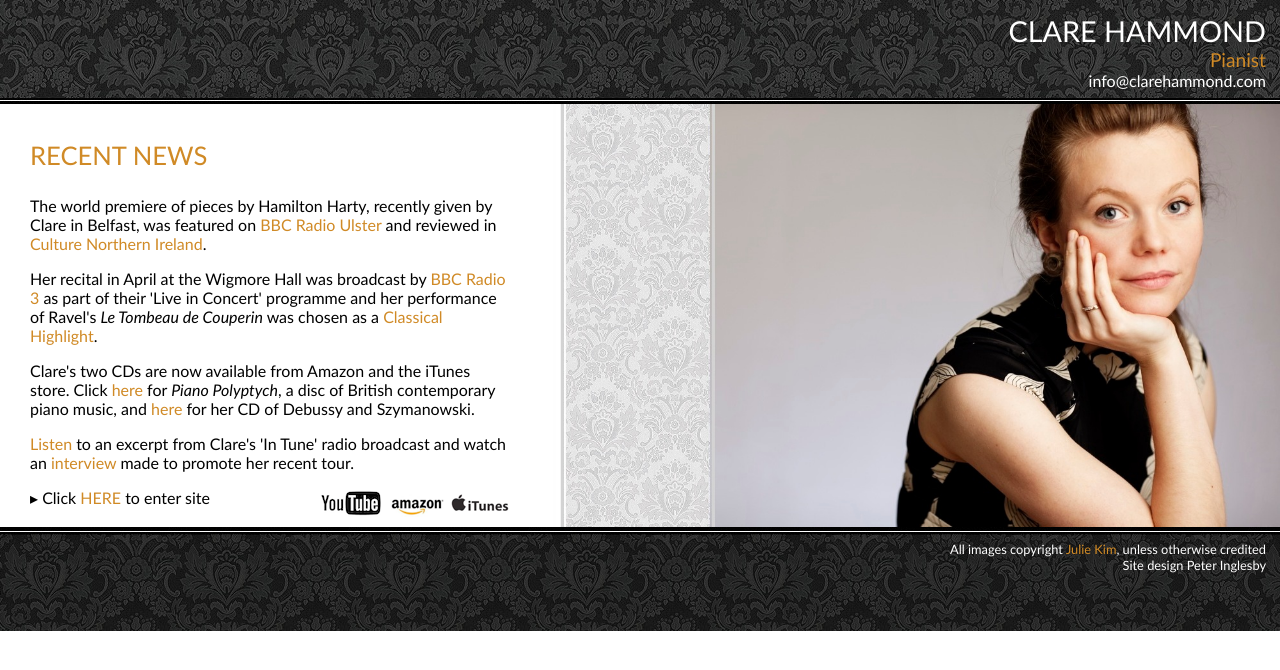
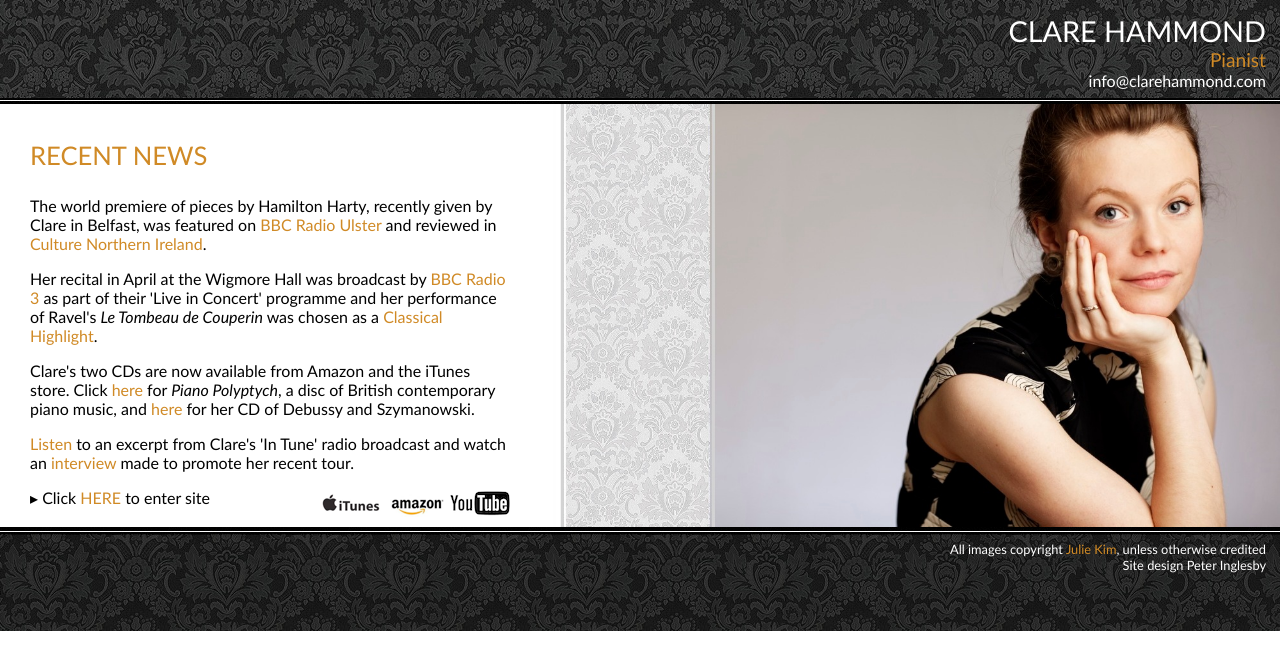
Before and after one commit to hammonc/clarehammond.com, a Jekyll site: the page built from index.html, in a window 1280 px wide. Shown: the top 670 px of the page. Built offline with Jekyll 4.4.1, drawn with Linux system fonts in a browser that asks for light colours.

Commit message:
alteration

```diff
--- a/index.html
+++ b/index.html
@@ -21,9 +21,10 @@ layout: with-header-and-footer
         &#9656; Click <a href="biography.html">HERE</a> to enter site
 
         <span class="logos">
-            <a href="http://www.youtube.com/channel/UCeT_8H3XwUVujzYtFPxVteA?feature=results_main"target="_blank"><img src="/resources/youtube-logo.png" /></a>
+            <a href="http://itunes.apple.com/gb/album/piano-polyptych/id495596790"target="_blank"><img src="/resources/itunes-logo.png" /></a>
             <a href="http://www.amazon.co.uk/gp/product/B007FG5TNK"target="_blank"><img src="/resources/amazon-logo.png" /></a>
-            <a href="http://itunes.apple.com/gb/album/piano-polyptych/id495596790"target="_blank"><img src="/resources/itunes-logo.png" /></a>
+	    <a href="http://www.youtube.com/channel/UCeT_8H3XwUVujzYtFPxVteA?feature=results_main"target="_blank"><img src="/resources/youtube-logo.png" /></a>
+
         </span>
     </p>
 </div>
```
